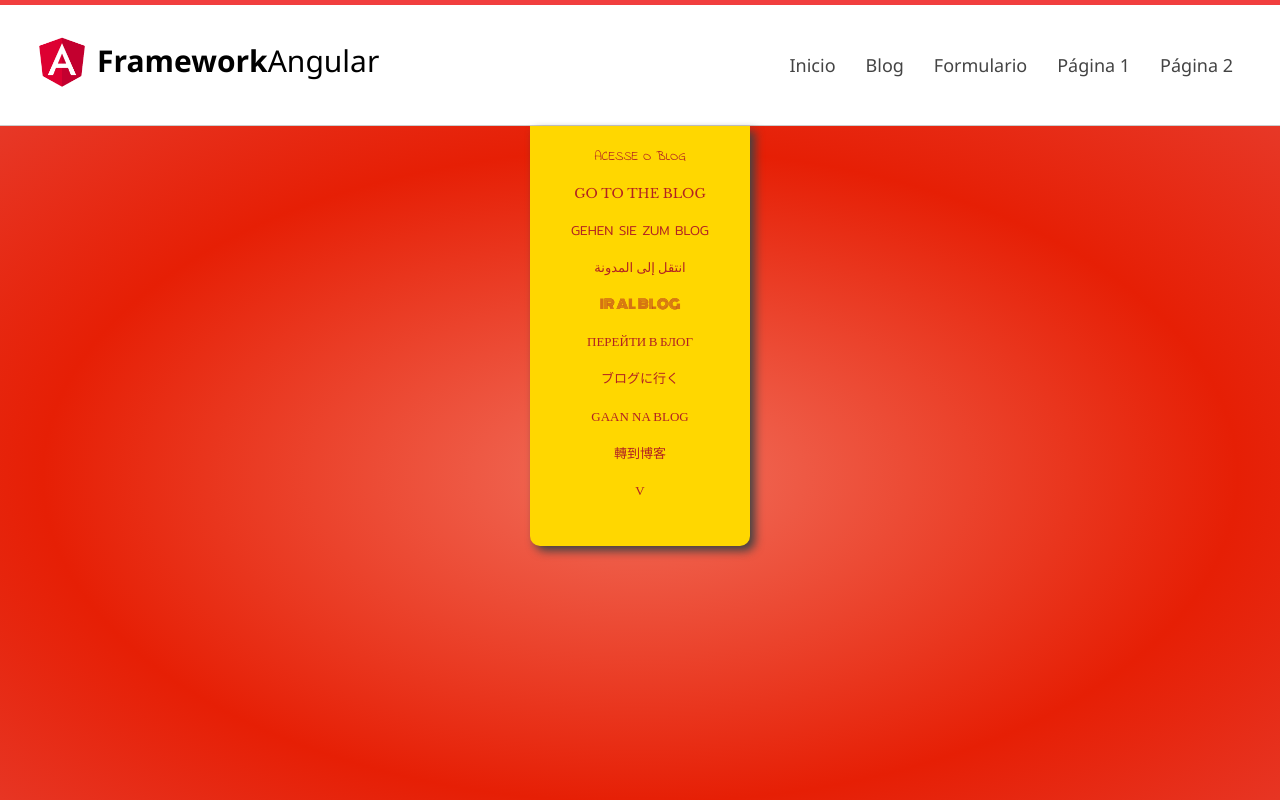
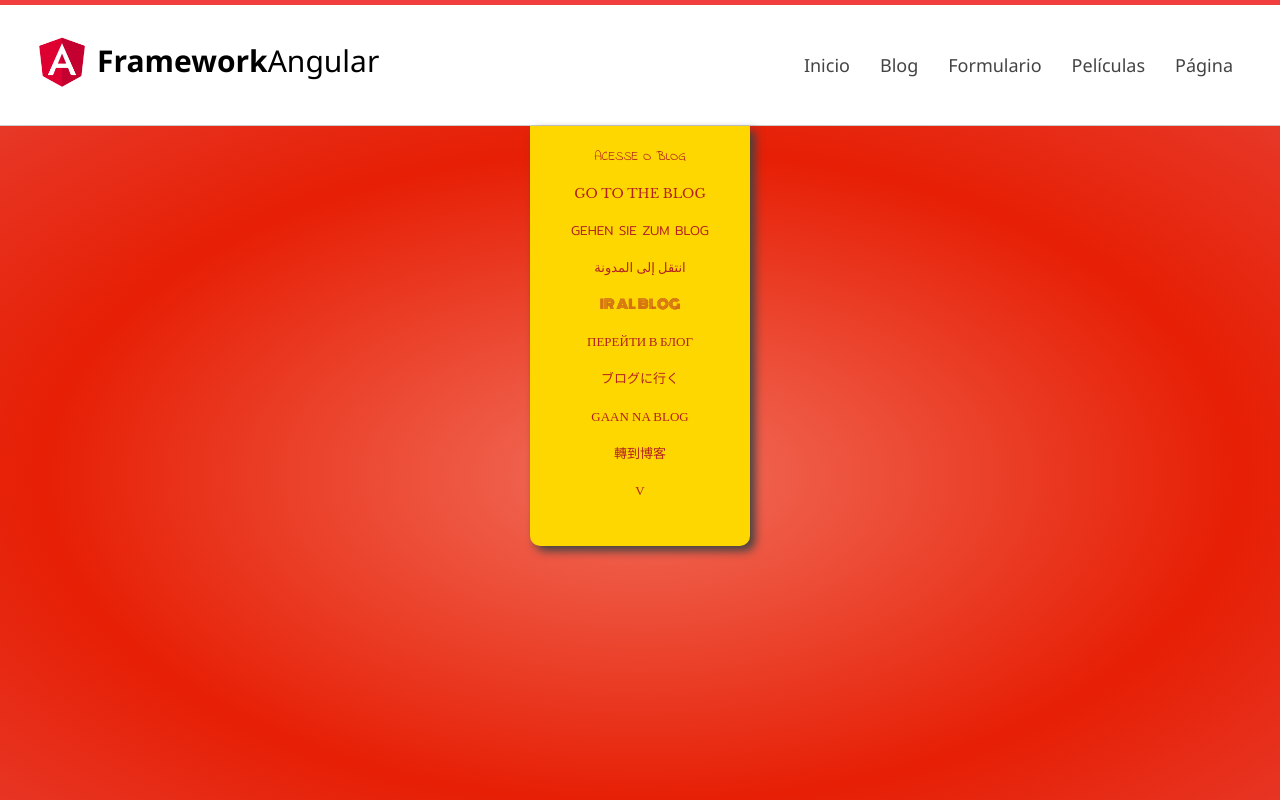
Before and after one commit to gromanoalvarez/Angular, an Angular app in the folder AprendiendoAngular/: page / in a window 1280 px wide. Shown: the top 800 px of the page. Built offline with nearby package versions, Linux system fonts and the light colour scheme; a web font is replaced by a local one.

Commit message:
Interaccion entre componentes nav SPA, actualizacion automatica sin refrescar el navegador con CAMBIAR EL HREF Y USAR [routerLink]

```diff
--- a/AprendiendoAngular/src/app/components/header/header.component.html
+++ b/AprendiendoAngular/src/app/components/header/header.component.html
@@ -8,23 +8,26 @@
             </span>
         </div>
 
-<!--MENU-->
+<!--        MENU
+Para que la interacción en angular sea SPA y cambie sin actualizar la url
+DEBO CAMBIAR EL HREF Y USAR [routerLink]="['/rutaDeseadaAEnlazar']"
+-->
         <nav id="menu">
             <ul>
                 <li>
-                    <a href="index.html">Inicio</a>
+                    <a [routerLink]="['/home']" >Inicio</a>
                 </li>
                 <li>
-                    <a href="blog.html">Blog</a>
+                    <a [routerLink]="['/blog']">Blog</a>
                 </li>
                 <li>
-                    <a href="formulario.html">Formulario</a>
+                    <a [routerLink]="['/formulario']">Formulario</a>
                 </li>
                 <li>
-                    <a href="#">Página 1</a>
+                    <a [routerLink]="['/peliculas']">Películas</a>
                 </li>
                 <li>
-                    <a href="#">Página 2</a>
+                    <a [routerLink]="['/pagina-de-pruebas']">Página</a>
                 </li>
             </ul>
         </nav>
```
